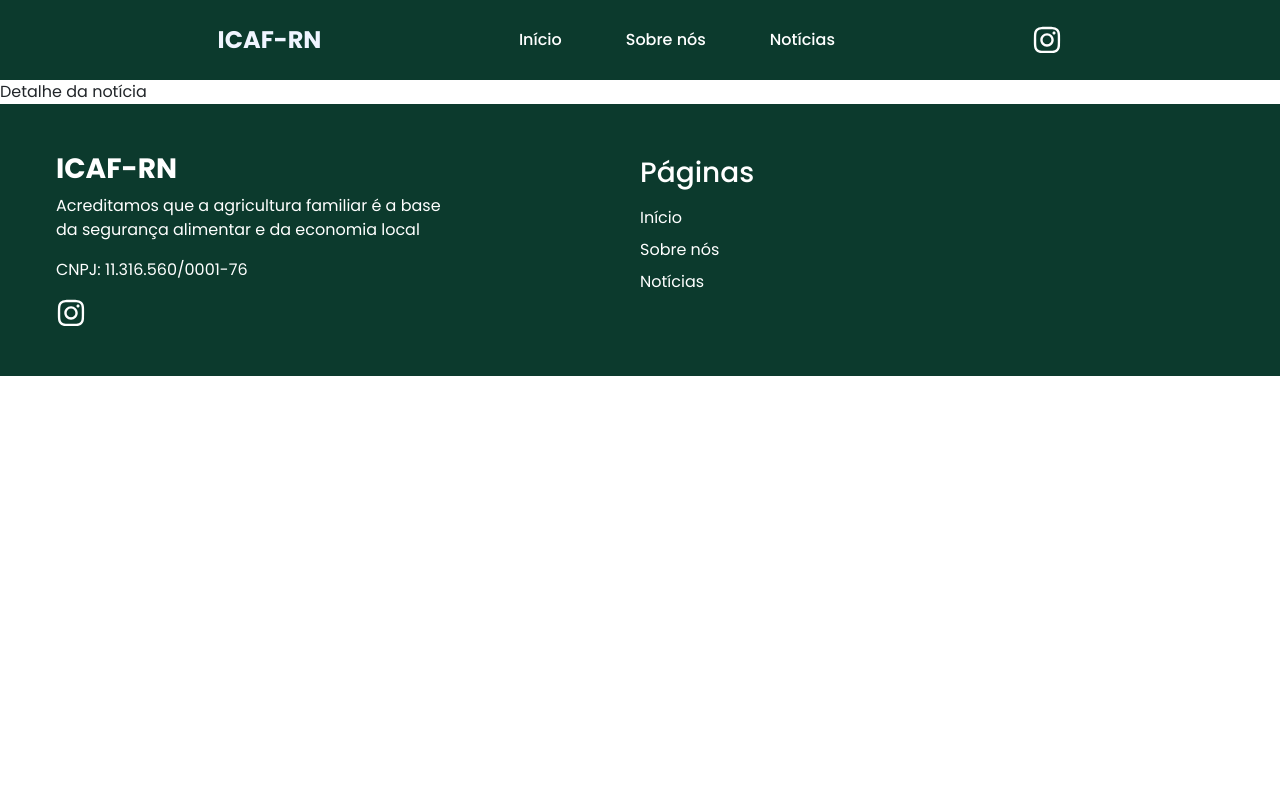
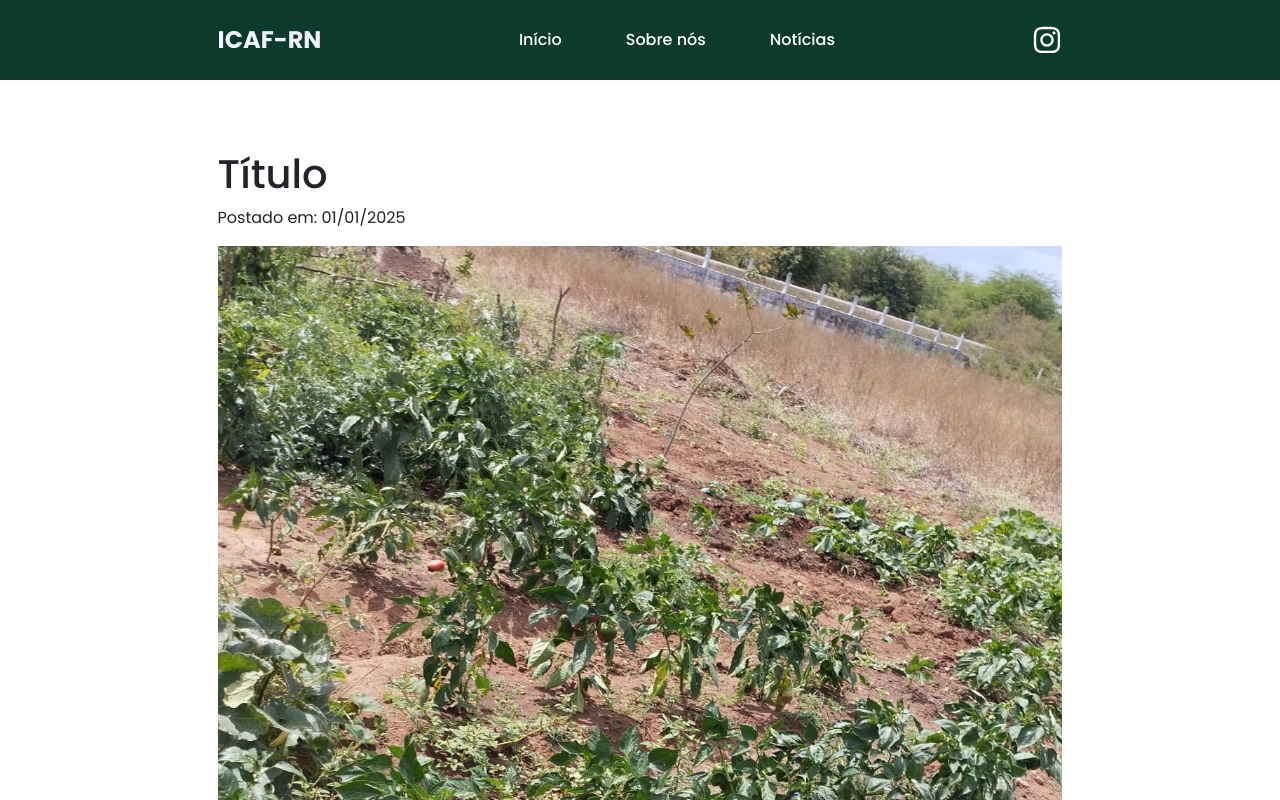
Before and after one commit to icafrn/icafrn-site, a React (Vite) app: page /icafrn-site/noticias/1 in a window 1280 px wide. Shown: the top 800 px of the page. Built offline with nearby package versions, Linux system fonts and the light colour scheme.

Commit message:
add news detail

```diff
--- a/src/components/Card.jsx
+++ b/src/components/Card.jsx
@@ -8,7 +8,7 @@ const Card = ({ items: { id, cover, title, time } }) => {
                     <img src={cover} alt="imagem" />
                 </div>
                 <div className="card-box__text">
-                    <h1 className="card-box-text__title">{title}</h1>
+                    <Link className="card-box-text__title" to={`/icafrn-site/noticias/${id}`}>{title}</Link>
                     <span className="card-box-text__time">{time}</span>
                 </div>
             </div>
--- a/src/index.css
+++ b/src/index.css
@@ -11,6 +11,7 @@
   --h3-font: 2rem;
   --p-font: 16px;
   --transition-normal: all 0.2 ease;
+  --new-title-color: #fff;
 }
 
 * {
@@ -73,6 +74,7 @@ img {
   width: 50%;
 }
 
+/* HOME NEWS */
 .section-last-news-content {
   display: flex;
 }
@@ -80,7 +82,9 @@ img {
 .card-box {
   position: relative;
   padding: 30px;
+  color: var(--new-title-color);
 }
+
 
 .card-box__image img {
   width: 100%;
@@ -94,19 +98,29 @@ img {
 
 .card-box__text {
   display: flex;
+  flex-direction: column;
   align-items: center;
+  position: absolute;
+  left: 0;
+  bottom: 0;
+  padding: 20px 30px;
+  text-shadow: 2px 2px 3px #000;
 }
+
 
 .card-box-text__title {
   font-weight: bold;
-  font-size: 28px
+  font-size: 2.5rem
 }
+.card-box-text__time {
+  font-size: 1.3rem}
 
 .section-last-news__container {
   display: grid;
   grid-template-columns: repeat(8, 1fr);
   grid-template-rows: repeat(8, 6.6vh);
   /* border: 2px solid red; */
+  gap: 10px;
 }
 
 .section-last-news__container .card-box:nth-child(1) {
--- a/src/main.jsx
+++ b/src/main.jsx
@@ -7,7 +7,7 @@ import App from './App.jsx'
 import Home from './pages/Home.jsx'
 import About from './pages/About.jsx'
 import News from './pages/News.jsx'
-import NewDetail from './pages/NewDetail.jsx'
+import NewsDetail from './pages/NewsDetail.jsx'
 
 const router = createBrowserRouter([
   {
@@ -28,7 +28,7 @@ const router = createBrowserRouter([
       },
       {
         path: "/icafrn-site/noticias/:id",
-        element: <NewDetail />
+        element: <NewsDetail />
       }
     ],
   },
--- /dev/null
+++ b/src/newsData.js
@@ -0,0 +1,20 @@
+export const newsData = [
+    {
+        id: 1,
+        title: "Título",
+        cover: "/icafrn-site/news/image1.jpeg",
+        time: "01/01/2025"
+    },
+    {
+        id: 2,
+        title: "Título",
+        cover: "/icafrn-site/news/image2.jpeg",
+        time: "01/01/2025"
+    },
+    {
+        id: 3,
+        title: "Título",
+        cover: "/icafrn-site/news/image3.jpeg",
+        time: "01/01/2025"
+    },
+]
--- a/src/pages/NewDetail.jsx
+++ /dev/null
@@ -1,12 +0,0 @@
-import { useNavigate, useParams } from "react-router";
-
-const NewDetail = () => {
-    const { id } = useParams();
-    return (
-        <div>
-            Detalhe da notícia
-        </div>
-    )
-}
-
-export default NewDetail;
--- /dev/null
+++ b/src/pages/NewsDetail.jsx
@@ -0,0 +1,42 @@
+import { useState, useEffect } from "react";
+import { useParams } from "react-router";
+import { newsData } from "../newsData.js";
+
+const NewsDetail = () => {
+    const [newsDataItem, setNewsDataItem] = useState(null);
+    const [isLoading, setIsLoading] = useState(true);
+    const { id } = useParams();
+
+    useEffect(() => {
+        let newsFound = null;
+        setIsLoading(true);
+        for (let i = 0; i < newsData.length; i++) {
+            if (newsData[i].id == parseInt(id)) {
+                newsFound = newsData[i]
+                break
+            }
+        }
+        setIsLoading(false);
+        setNewsDataItem(newsFound);
+    }, [id]);
+
+
+    return (
+        <>
+
+            {isLoading && (
+                <p>Carregando</p>
+            )}
+
+            {newsDataItem && (
+                <section className="news">
+                    <h1 className="news__title">{newsDataItem.title}</h1>
+                    <p className="news__time">Postado em: {newsDataItem.time}</p>
+                    <img className="news__img" src={newsDataItem.cover} alt={newsDataItem.title} />
+                </section>
+            )}
+        </>
+    );
+};
+
+export default NewsDetail;
```
